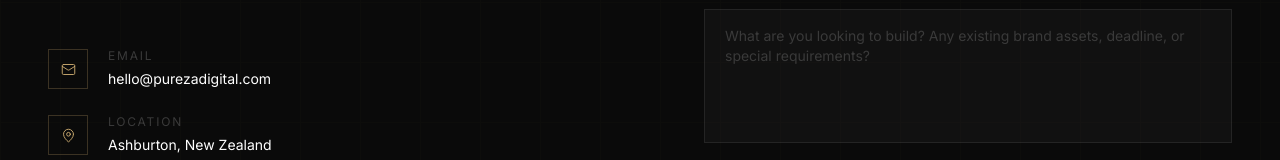
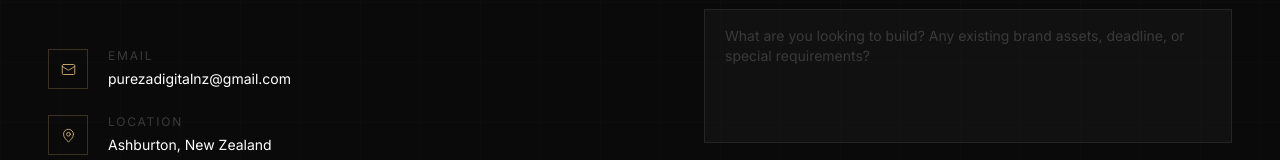
Before and after one commit to johnpureza256/pureza-digital, a Next.js app: page / in a window 1280 px wide. Shown: the part 8281-8441 px from the top of the page. Built offline with nearby package versions, Linux system fonts and the light colour scheme.

Commit message:
Update email name in Contacts
Change email from hello@purezadigital.com
To purezadigitalnz@gmail.com

```diff
--- a/src/components/Contact.tsx
+++ b/src/components/Contact.tsx
@@ -120,7 +120,7 @@ export default function Contact() {
                 {
                   icon: Mail,
                   label: "Email",
-                  value: "hello@purezadigital.com",
+                  value: "purezadigitalnz@gmail.com",
                   href: "mailto:hello@purezadigital.com",
                 },
                 {
```
